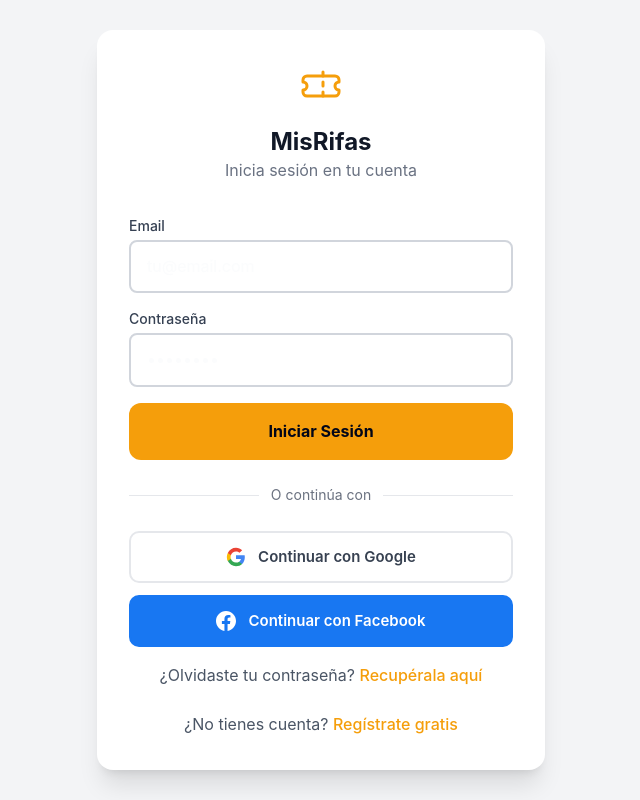
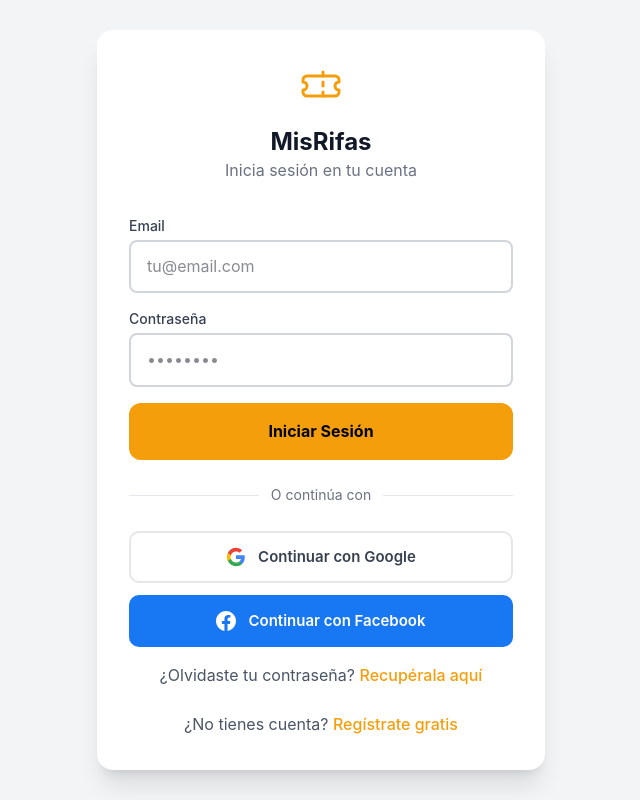
Before and after one commit to mrelkin83/MisRifas, a PHP site: page /MisRifas/public/admin/index.php?auth=login in a window 1280 px wide. Shown: the whole page, without its empty margins (319-959 px from the left). Run offline with PHP 8.4, Linux system fonts and the light colour scheme; style sheets or scripts are compiled from the project's sources.

Commit message:
fix(admin/vendor): texto de todos los inputs invisible (blanco sobre blanco)
El body compartido en tailwind-input.css (@layer base) define
color: #f8fafc (casi blanco) como default de todo el sitio, pensado
para las paginas publicas de tema oscuro. admin/index.php y
vendor/index.php tienen su propio body inline que SI sobreescribe
background a un gris claro (#f3f4f6, tema claro de dashboard) pero
NUNCA redeclaraba color - mismo patron exacto de "propiedad no
redeclarada cae en el valor compartido" ya encontrado varias veces
esta sesion (ver memoria de Fase 4). Resultado real: cualquier texto
sin una clase de color explicita en estas dos paginas heredaba el
blanco casi invisible - reportado por el usuario como "no veo lo que
escribo" en los inputs de login/registro, pero el mismo problema
afecta cualquier otro texto sin color propio en ambas paginas.

Ya se habia parcheado un sintoma puntual de este mismo bug antes (el
encabezado "MisRifas" del login, con un color inline especifico) sin
identificar la causa raiz. Esta vez se corrige en el origen: el body
propio de cada pagina ahora declara color: #111827 explicitamente,
coherente con su fondo claro.

Verificado con getComputedStyle real: color pasa de rgb(248,250,252)
a rgb(17,24,39) en el input de email del login.

Co-Authored-By: Claude Sonnet 5 <noreply@anthropic.com>

```diff
--- a/public/admin/index.php
+++ b/public/admin/index.php
@@ -29,7 +29,7 @@ $is_auth_page = isset($_GET['auth']) && in_array($_GET['auth'], ['login', 'regis
         @layer base {
             * { box-sizing: border-box; margin: 0; padding: 0; }
         }
-        body { font-family: 'Inter', -apple-system, BlinkMacSystemFont, 'Segoe UI', Roboto, sans-serif; background: #f3f4f6; }
+        body { font-family: 'Inter', -apple-system, BlinkMacSystemFont, 'Segoe UI', Roboto, sans-serif; background: #f3f4f6; color: #111827; }
 
         .admin-layout { display: flex; min-height: 100vh; }
         .sidebar { width: 260px; background: #1e293b; color: white; display: flex; flex-direction: column; position: fixed; top: 0; left: 0; bottom: 0; z-index: 40; }
```
Also changed, not shown: 1 other file.
